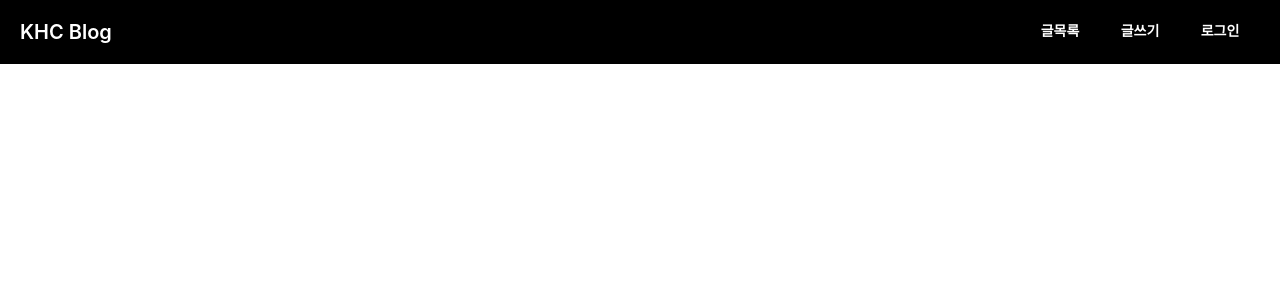
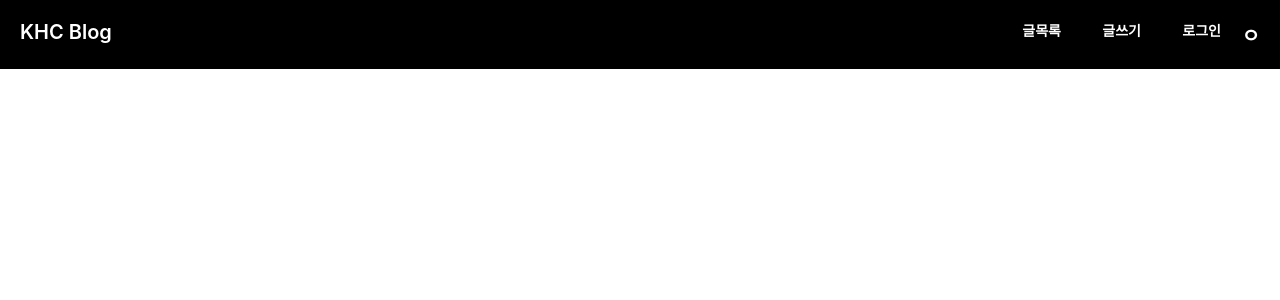
Before and after one commit to kimhyengchang/KhcMyBlog, a React (Create React App) app: page / in a window 1280 px wide. Shown: the top 300 px of the page. Built offline with nearby package versions, Linux system fonts and the light colour scheme.

Commit message:
commit안되는오류

```diff
--- a/src/App.js
+++ b/src/App.js
@@ -12,6 +12,7 @@ function App() {
             <li>글목록</li>
             <li>글쓰기</li>
             <li>로그인</li>
+            ㅇ
           </ul>
         </nav>
       </div>
```
